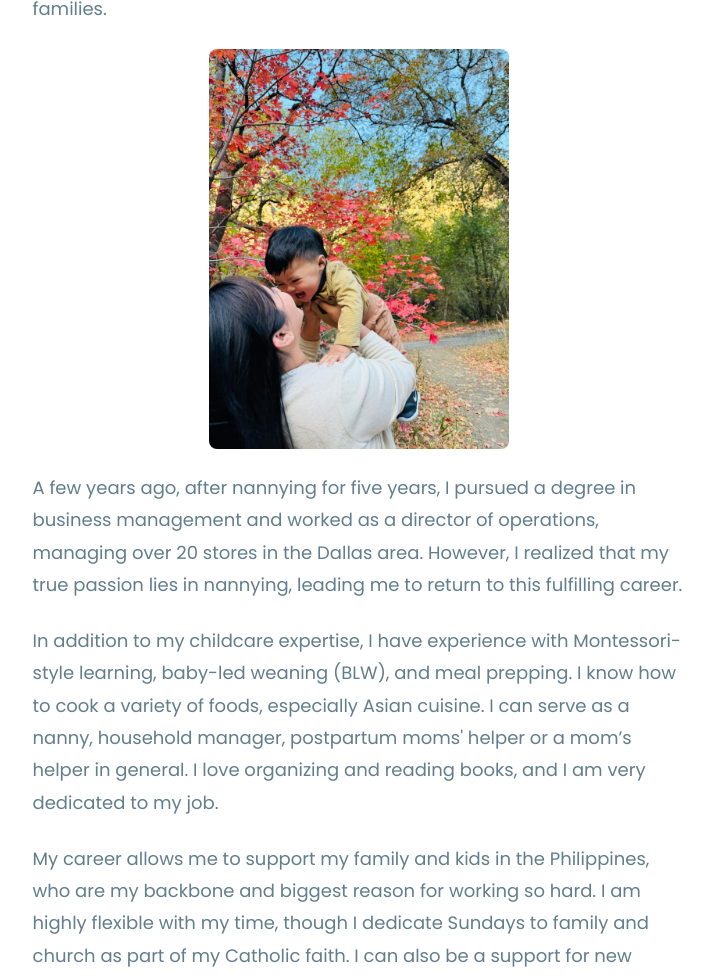
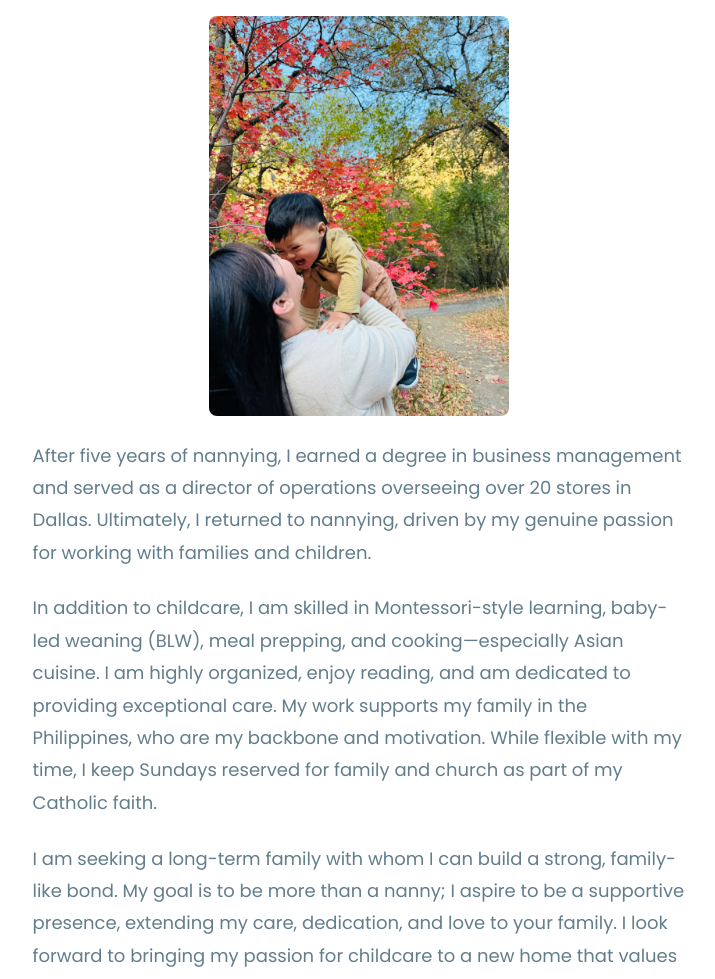
Before and after one commit to missLheira/MsLheirasCare.github.io, a website: page index.html in a window 1280 px wide. Shown: the part 1821-2800 px from the top of the page, without its empty margins (330-1045 px from the left). Drawn offline with Linux system fonts and the light colour scheme; files whose address does not match are found by name.

Commit message:
Update index.html

```diff
--- a/index.html
+++ b/index.html
@@ -66,13 +66,14 @@
       <div class="row">
         <div class="col-md-7 col-md-push-3">
           <h2>What You Have To Know About Me</h2>
-          <p>With over a decade of hands-on experience, I am a dedicated and compassionate nanny specializing in the care of children from infancy through adolescence. My journey has taken me from Los Angeles to Dallas, Texas, where I've had the privilege of supporting families with newborns, including those with special needs such as colic, reflux, gas, tongue-tie, and lip-tie.
+          <p>With over a decade of dedicated experience, I am a compassionate nanny with expertise in caring for children from infancy through adolescence. My journey has taken me from Los Angeles to Dallas, Texas, supporting families with newborns, including those facing special needs such as colic, reflux, gas, tongue-tie, and lip-tie.
             <p><img src="img/AlexAeronAngelo.jpg" class="img-responsive fade-in-img" style="width: 300px; height: auto; display: block; border-radius: 8px; margin: 0 auto;"> </p>
-          </br>As a mother of four, I deeply understand the nuances of childcare and the importance of creating a nurturing environment. My expertise lies in newborn care, and I am well-versed in sleep training techniques, holding a certification as a sleep consultant. I am CPR certified and currently pursuing my Newborn Care Specialist degree to further enhance my skills. I am a strong advocate for establishing routines and draw inspiration from different classes to implement effective childcare strategies. I also have experience with twins and have served as a household manager, organizing nanny schedules and hiring nannies for families.</p>
+          </br>As a mother of four, I have a deep understanding of the nuances of childcare, and I focus on creating a nurturing environment. My specialty lies in newborn care, and I am certified in sleep training with further certification as a sleep consultant. I am CPR-certified and currently pursuing my Newborn Care Specialist degree to strengthen my skills even further. I strongly believe in the importance of routines and draw from various training programs to implement effective childcare strategies. My experience includes working with twins, and I have also managed household responsibilities, organizing nanny schedules, and hiring nannies for families.</p>
           <p><img src="img/Kobe.jpg" class="img-responsive fade-in-img" style="width: 300px; height: auto; display: block; border-radius: 8px; margin: 0 auto;"> </p>
-          <p>A few years ago, after nannying for five years, I pursued a degree in business management and worked as a director of operations, managing over 20 stores in the Dallas area. However, I realized that my true passion lies in nannying, leading me to return to this fulfilling career.</p>
-          <p>In addition to my childcare expertise, I have experience with Montessori-style learning, baby-led weaning (BLW), and meal prepping. I know how to cook a variety of foods, especially Asian cuisine.  I can serve as a nanny, household manager, postpartum moms' helper or a mom’s helper in general. I love organizing and reading books, and I am very dedicated to my job.</p>
-          <p>My career allows me to support my family and kids in the Philippines, who are my backbone and biggest reason for working so hard. I am highly flexible with my time, though I dedicate Sundays to family and church as part of my Catholic faith. I can also be a support for new mothers, providing essential assistance to those who have just given birth. I am looking for a long-term family to work for, not just a job, but an extended family that can see me as part of their family as well. Passionate about my work, I am committed to providing the highest level of care and support to both children and their families. I would love to extend my love and service to you.</p>
+          <p>After five years of nannying, I earned a degree in business management and served as a director of operations overseeing over 20 stores in Dallas. Ultimately, I returned to nannying, driven by my genuine passion for working with families and children.</p>
+          <p>In addition to childcare, I am skilled in Montessori-style learning, baby-led weaning (BLW), meal prepping, and cooking—especially Asian cuisine. I am highly organized, enjoy reading, and am dedicated to providing exceptional care. My work supports my family in the Philippines, who are my backbone and motivation. While flexible with my time, I keep Sundays reserved for family and church as part of my Catholic faith.</p>
+          <p>I am seeking a long-term family with whom I can build a strong, family-like bond. My goal is to be more than a nanny; I aspire to be a supportive presence, extending my care, dedication, and love to your family. I look forward to bringing my passion for childcare to a new home that values long-term connections.</p>
+          <p>For further information, resume, and recommendations, please reach out at <b>leiragay@gmail.com</b>.</p>
         </div>
       </div>
     </div>
```
